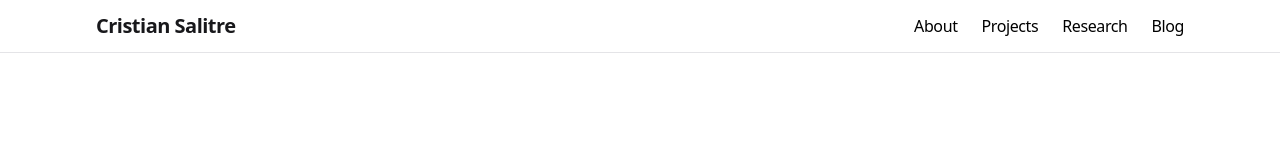
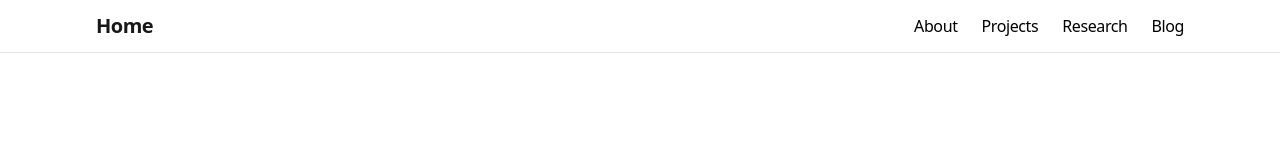
Before and after one commit to csalitred/personal-web, a Next.js app: page / in a window 1280 px wide. Shown: the top 160 px of the page. Built offline with nearby package versions, Linux system fonts and the light colour scheme.

Commit message:
Update header.tsx

```diff
--- a/app/header.tsx
+++ b/app/header.tsx
@@ -10,7 +10,7 @@ export function Header() {
     <header className="fixed top-0 left-0 z-50 w-full bg-white/80 dark:bg-zinc-950/80 backdrop-blur border-b border-zinc-200 dark:border-zinc-800">
       <div className="mx-auto flex max-w-6xl items-center justify-between px-4 py-3 md:px-8">
         <Link href="/" className="text-xl font-bold tracking-tight text-zinc-900 dark:text-zinc-100">
-          Cristian Salitre
+          Home
         </Link>
 
         {/* Desktop Navigation */}
```
